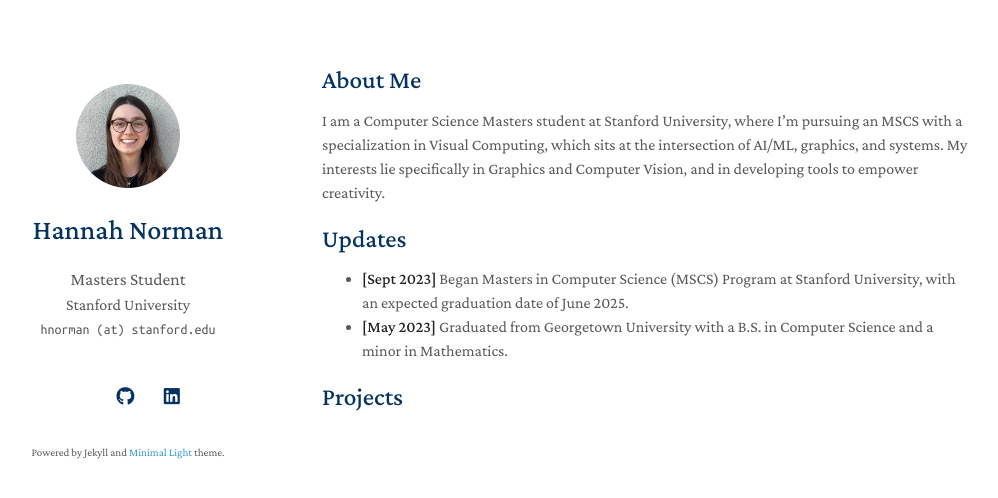
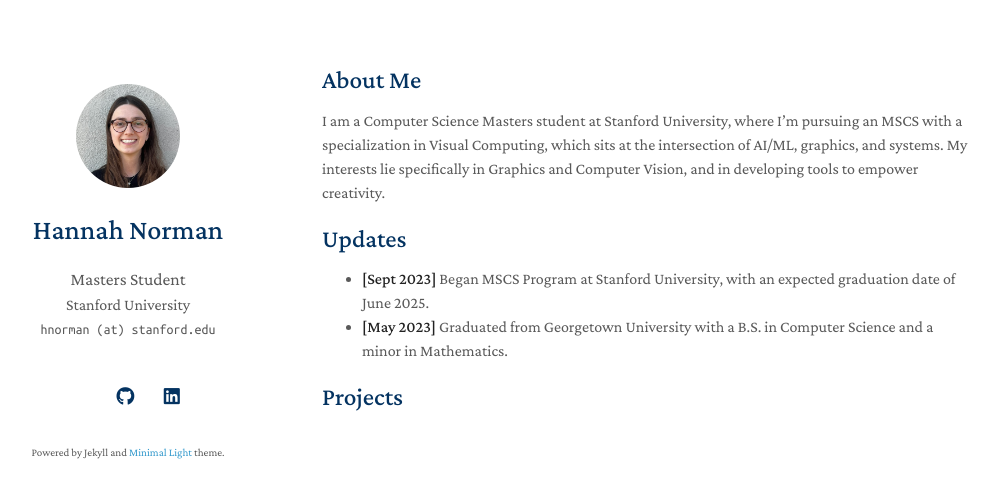
Before and after one commit to hnorm0629/portfolio, a Jekyll site: the page built from index.md, in a window 1280 px wide. Shown: the top 498 px of the page, without its empty margins (148-1146 px from the left). Built offline with Jekyll 4.4.1, drawn with Linux system fonts in a browser that asks for light colours; nearby versions of some CDN libraries; a style sheet for code colours, icons or effects is not loaded; our own code applies the rules of GitHub Pages for plain Markdown files.

Commit message:
Update index.md

```diff
--- a/index.md
+++ b/index.md
@@ -8,7 +8,7 @@ I am a Computer Science Masters student at Stanford University, where I'm pursui
 
 ## Updates
 
-- **[Sept 2023]** Began Masters in Computer Science (MSCS) Program at Stanford University, with an expected graduation date of June 2025.
+- **[Sept 2023]** Began MSCS Program at Stanford University, with an expected graduation date of June 2025.
 - **[May 2023]** Graduated from Georgetown University with a B.S. in Computer Science and a minor in Mathematics.
 
 {% include_relative _includes/projects.md %}
```
